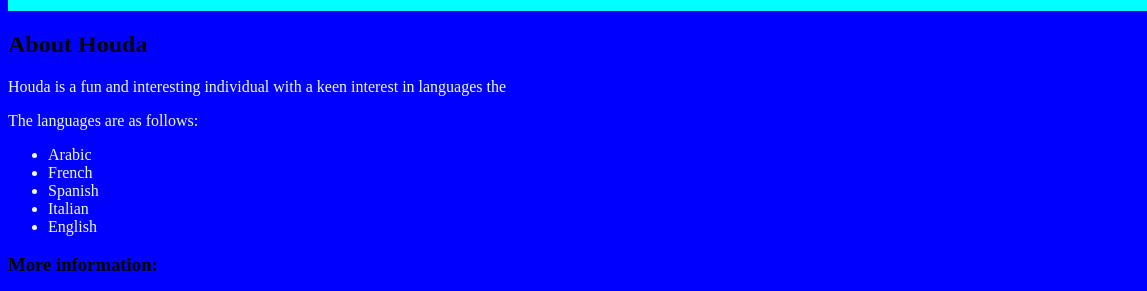
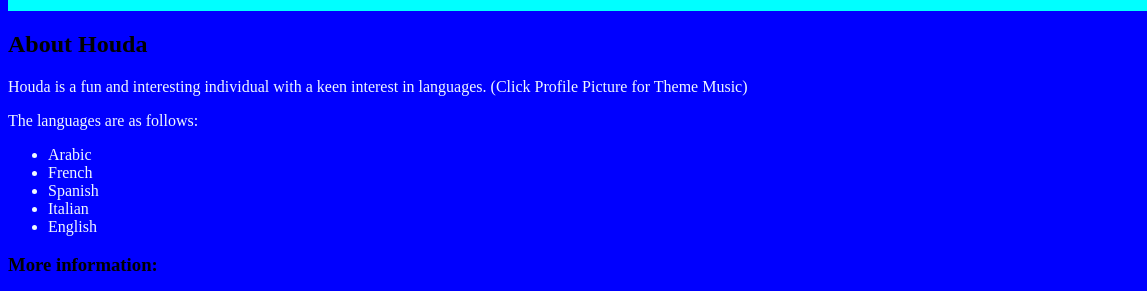
Before and after one commit to Salso89/my-website, a plain HTML site: page index.html in a window 1280 px wide. Shown: the part 139-430 px from the top of the page, 0-1147 px from the left. Drawn offline with Linux system fonts and the light colour scheme.

Commit message:
Theme music finished

```diff
--- a/index.html
+++ b/index.html
@@ -57,7 +57,7 @@
 <div>
 
     <h2>About Houda</h2>
-    <p>Houda is a fun and interesting individual with a keen interest in languages the </p>
+    <p>Houda is a fun and interesting individual with a keen interest in languages. (Click Profile Picture for Theme Music) </p>
     <p>The languages are as follows:</p>
     <ul>
         <li> Arabic</li>
```
